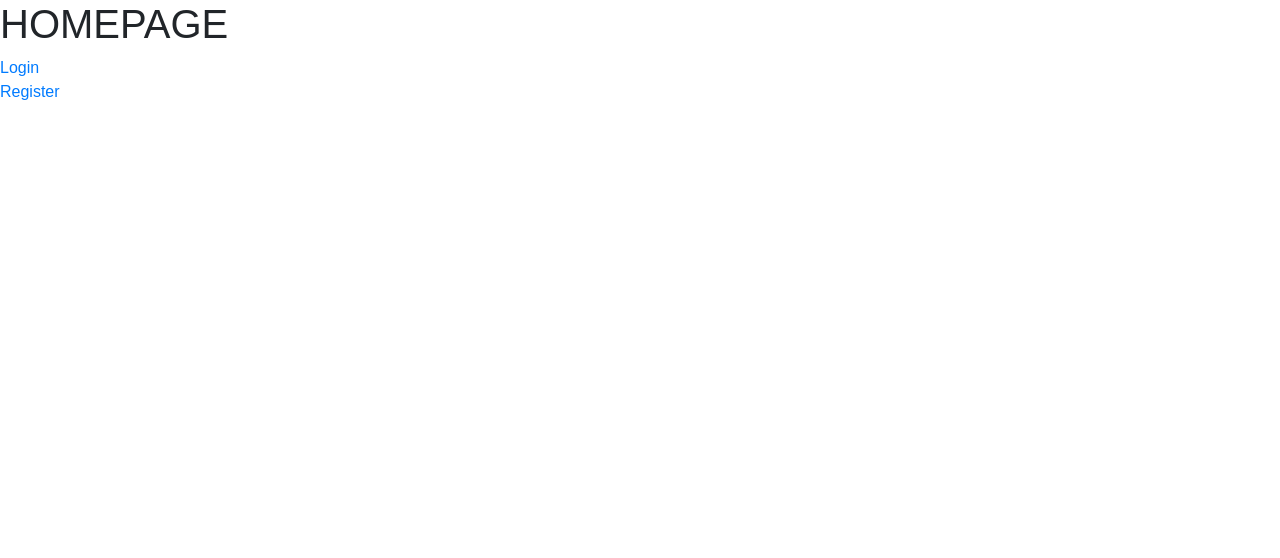
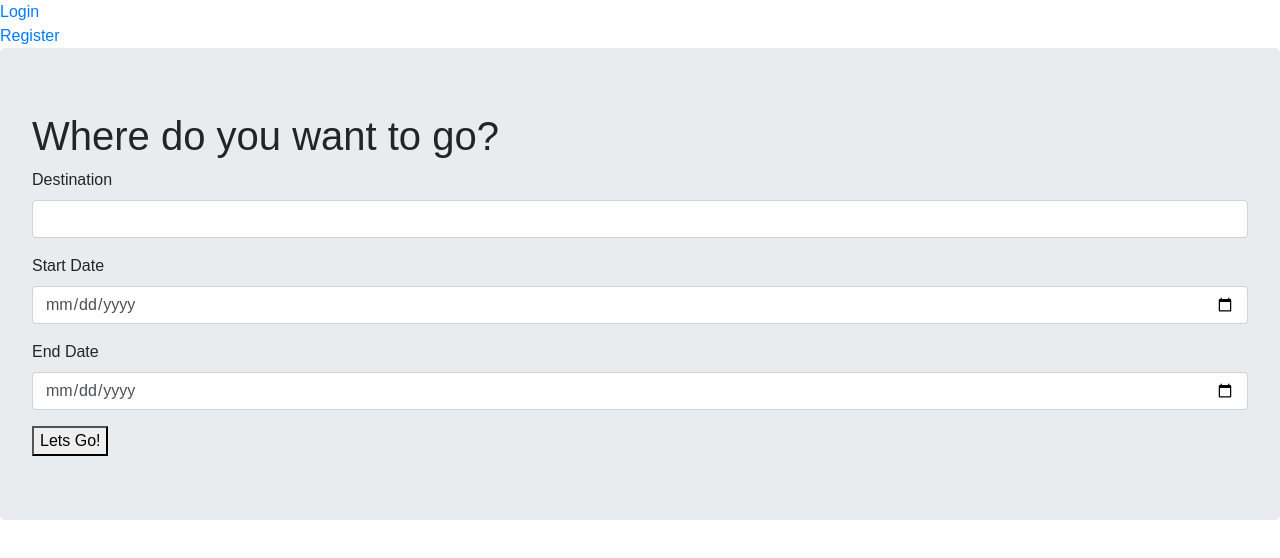
Before and after one commit to majorazero/ItineraryAppReact, a React (Create React App) app in the folder client/: page / in a window 1280 px wide. Shown: the top 558 px of the page. Built offline with nearby package versions, Linux system fonts and the light colour scheme.

Commit message:
added basic form functionaltiy to front page

```diff
--- a/client/src/components/Homepage/Homepage.js
+++ b/client/src/components/Homepage/Homepage.js
@@ -5,19 +5,49 @@ class Homepage extends Component {
     super();
 
     this.state = {
+      destination: "",
+      startDate: "",
+      endDate: ""
+    };
+  }
 
-    };
+  handleChange = (event) => {
+    this.setState({
+      [event.target.name]: event.target.value
+    });
+  }
+
+  handleSubmit = (event) => {
+    event.preventDefault();
+    console.log(this.state);
   }
 
   render(){
     return(
       <div>
-        <h1>HOMEPAGE</h1>
         <div>
           <a href="/login">Login</a>
         </div>
         <div>
           <a href="/register">Register</a>
+        </div>
+        <div className="jumbotron">
+          <h1>Where do you want to go?</h1>
+          <form onSubmit={this.handleSubmit}>
+            <div className="form-group">
+              <label>Destination</label>
+              <input onChange={this.handleChange} className="form-control" name="destination" type="text" />
+            </div>
+            <div className="form-group">
+              <label>Start Date</label>
+              <input onChange={this.handleChange} className="form-control" name="startDate" type="date" />
+            </div>
+            <div className="form-group">
+              <label>End Date</label>
+              <input onChange={this.handleChange} className="form-control" name="endDate" type="date" />
+            </div>
+            <button type="submit">Lets Go!</button>
+          </form>
         </div>
       </div>
     );
```
